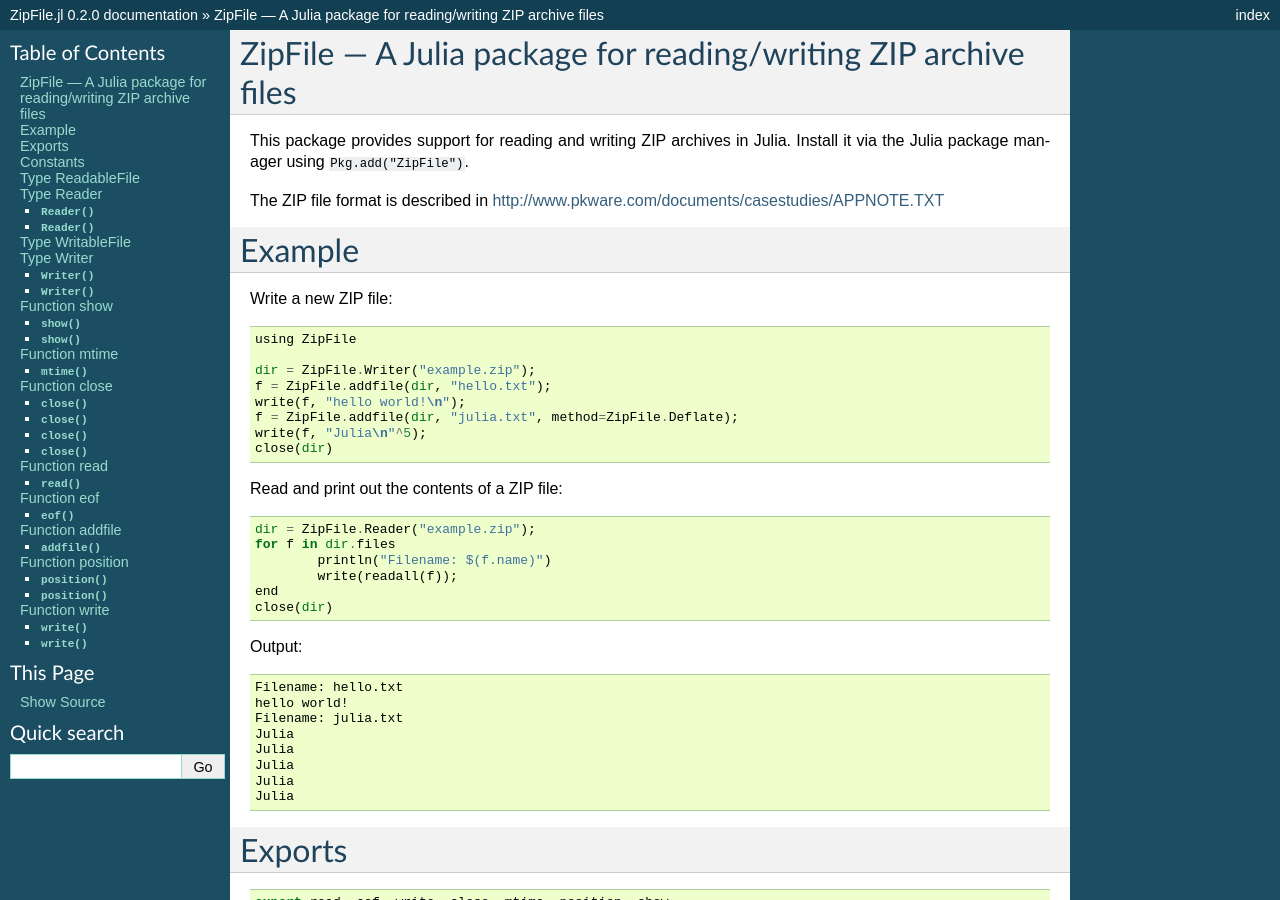
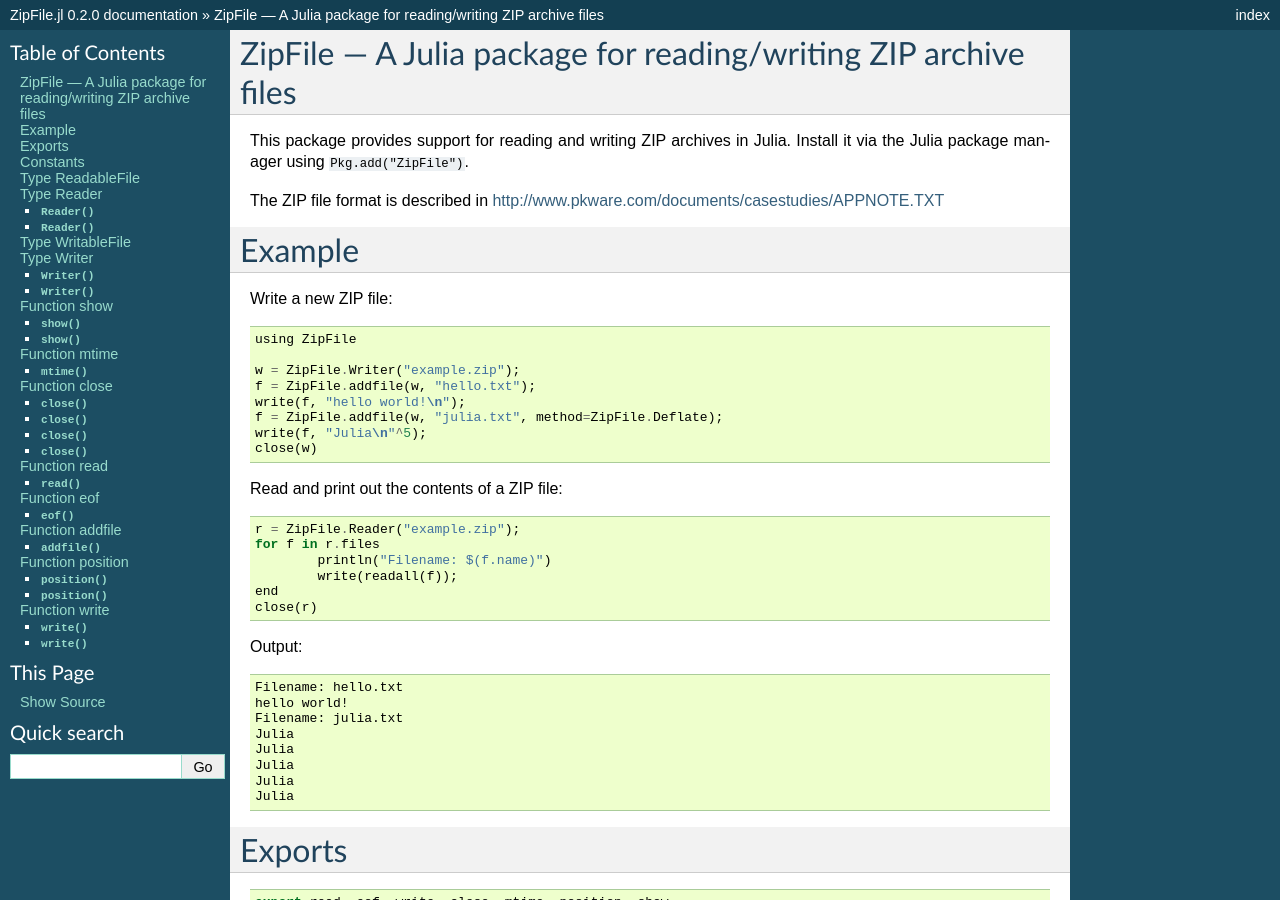
Before and after one commit to fhs/ZipFile.jl, a Sphinx documentation site: the page built from doc/index.rst, in a window 1280 px wide and 900 px high. Built offline with Sphinx 7.4.7, drawn with Linux system fonts in a browser that asks for light colours.

Commit message:
rename variable dir to r

```diff
--- a/doc/index.rst
+++ b/doc/index.rst
@@ -18,21 +18,21 @@
 
 	using ZipFile
 
-	dir = ZipFile.Writer("example.zip");
-	f = ZipFile.addfile(dir, "hello.txt");
+	w = ZipFile.Writer("example.zip");
+	f = ZipFile.addfile(w, "hello.txt");
 	write(f, "hello world!\n");
-	f = ZipFile.addfile(dir, "julia.txt", method=ZipFile.Deflate);
+	f = ZipFile.addfile(w, "julia.txt", method=ZipFile.Deflate);
 	write(f, "Julia\n"^5);
-	close(dir)
+	close(w)
 
 Read and print out the contents of a ZIP file::
 
-	dir = ZipFile.Reader("example.zip");
-	for f in dir.files
+	r = ZipFile.Reader("example.zip");
+	for f in r.files
 		println("Filename: $(f.name)")
 		write(readall(f));
 	end
-	close(dir)
+	close(r)
 
 Output::
 
@@ -138,7 +138,7 @@
 
 Function close
 --------------
-.. function::  close(dir::Reader)
+.. function::  close(r::Reader)
 
 Close the underlying IO instance.
 
```
Also changed, not shown: 2 other files.
